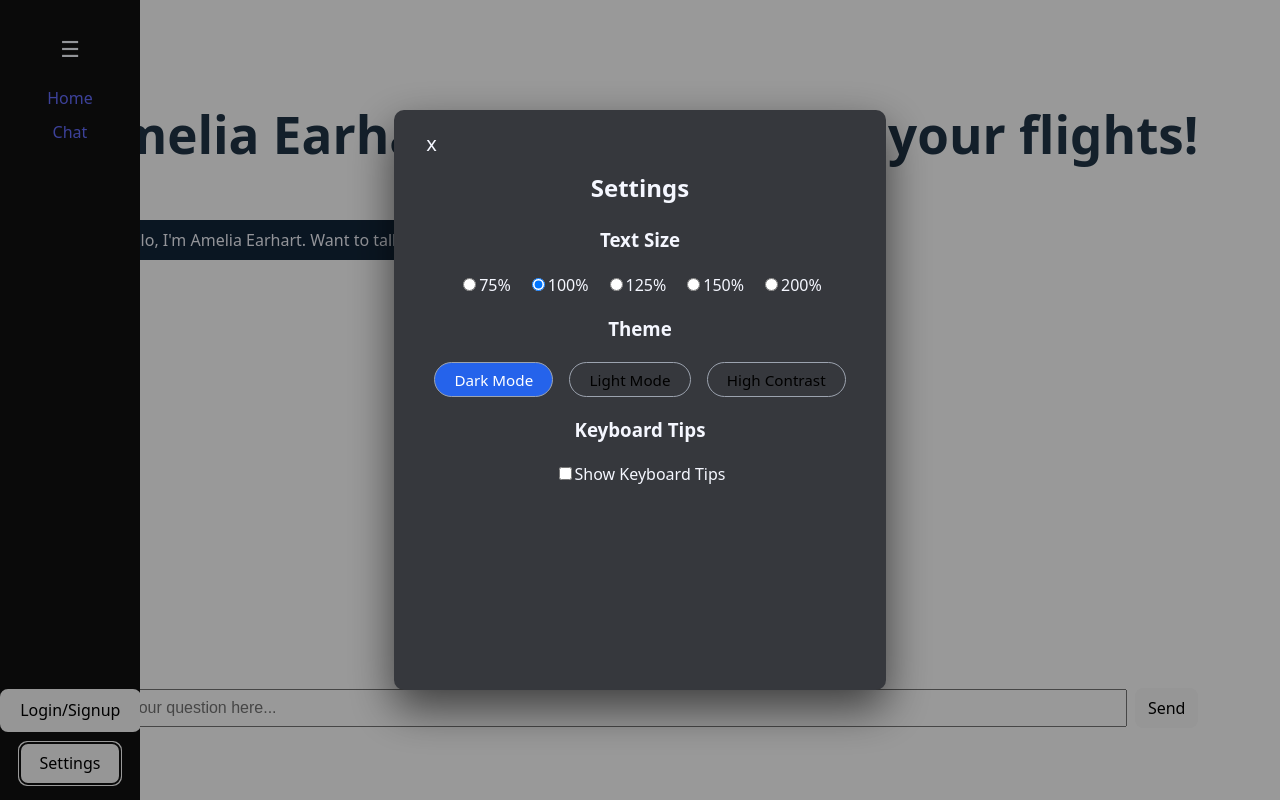
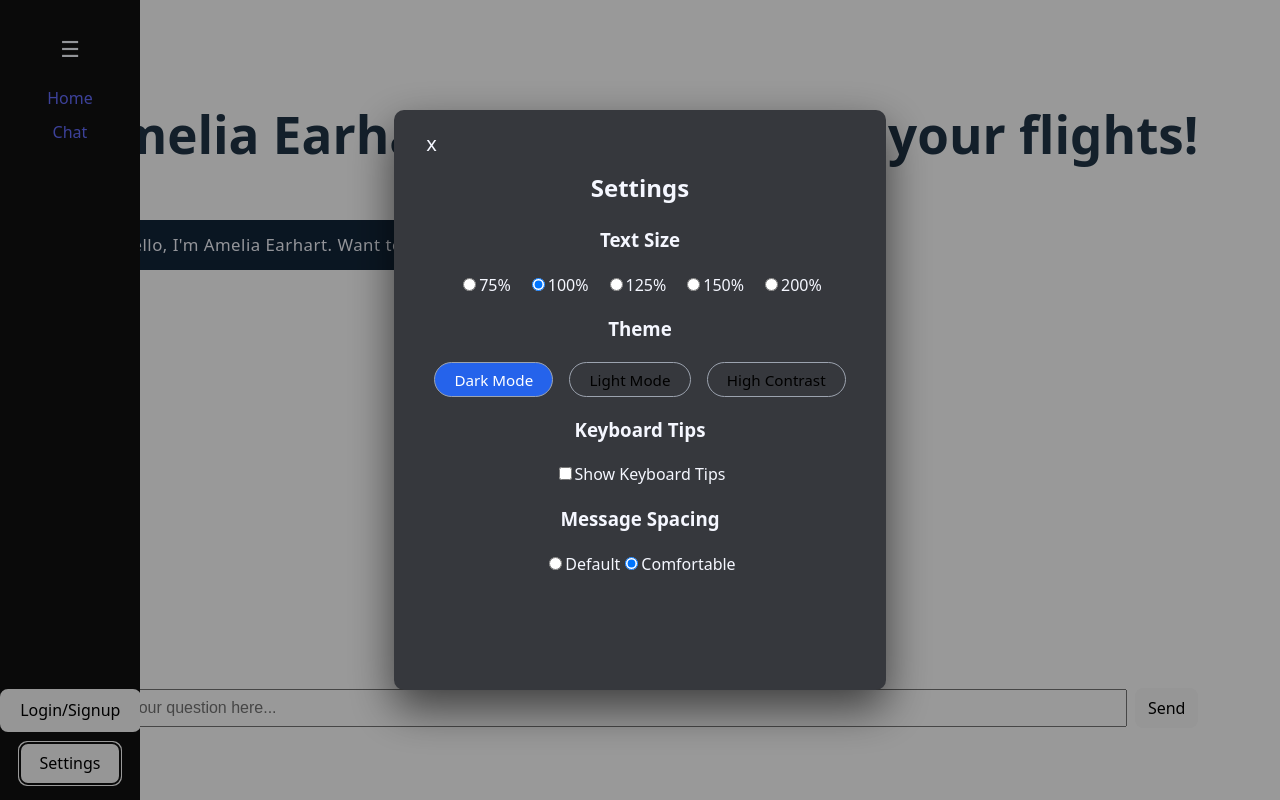
Before and after one commit to oli4406/amelia-earhart-chatbot, a React (Vite) app: page /chat in a window 1280 px wide. Both pictures are taken after a click on the button "Settings". Built offline with nearby package versions, Linux system fonts and the light colour scheme.

Commit message:
added accessibility feature: message spacing

```diff
--- a/src/App.css
+++ b/src/App.css
@@ -208,3 +208,22 @@
 html[data-show-keyboard-tips="true"] .keyboard-tips {
   display: block;
 }
+
+:root[data-message-density="default"] .message-line {
+  margin-bottom: 0.75rem;
+}
+
+:root[data-message-density="comfortable"] .message-line {
+  margin-bottom: 1.5rem;
+}
+
+:root[data-message-density="default"] .message-bubble {
+  padding: 0.5rem 0.8rem;
+}
+
+:root[data-message-density="comfortable"] .message-bubble {
+  padding: 0.75rem 1rem;
+  font-size: 1.05rem;
+  letter-spacing: 0.03em;
+  line-height: 1.5;
+}
--- a/src/NavBar.jsx
+++ b/src/NavBar.jsx
@@ -8,6 +8,7 @@ export default function NavBar() {
     const [fontSize, setFontSize] = useState('100%');
     const [theme, setTheme] = useState('dark');
     const [showKeyboardTips, setShowKeyboardTips] = useState(false);
+    const [messageDensity, setMessageDensity] = useState('comfortable');
 
 
     useEffect(() => {
@@ -15,7 +16,8 @@ export default function NavBar() {
         root.dataset.fontSize = fontSize;
         root.dataset.theme = theme;
         root.dataset.showKeyboardTips = showKeyboardTips ? 'true' : 'false';
-    }, [fontSize, theme, showKeyboardTips]);
+        root.dataset.messageDensity = messageDensity;
+    }, [fontSize, theme, showKeyboardTips,messageDensity]);
 
     return (
       <>
@@ -100,6 +102,17 @@ export default function NavBar() {
                             Show Keyboard Tips
                         </label>
                     </section>
+                    <section className="accessibility-section">
+                        <h3>Message Spacing</h3>
+                        <div className="settings-row">
+                            <label>
+                                <input type="radio" name="message-density" value="default" checked={messageDensity === 'default'} onChange={(e) => setMessageDensity(e.target.value)}/>Default
+                            </label>
+                            <label>
+                                <input type="radio" name="message-density" value="comfortable" checked={messageDensity === 'comfortable'} onChange={(e) => setMessageDensity(e.target.value)}/>Comfortable
+                            </label>
+                        </div>
+                    </section>
                 </div>
             </div>
           </div>
```
